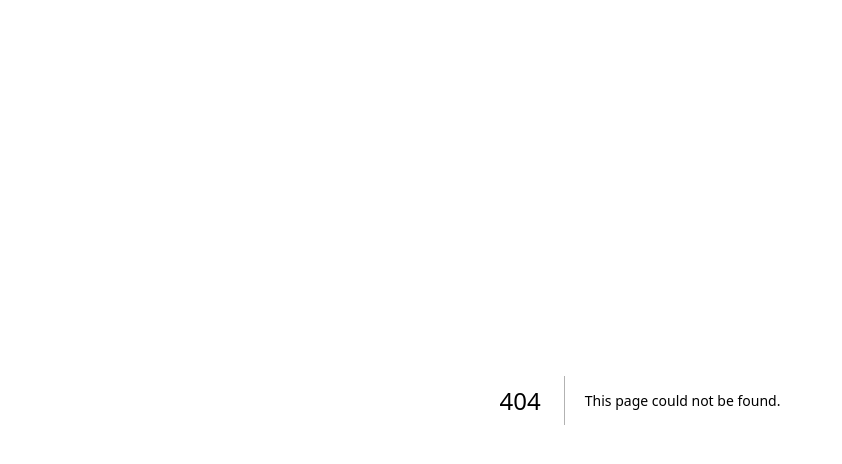
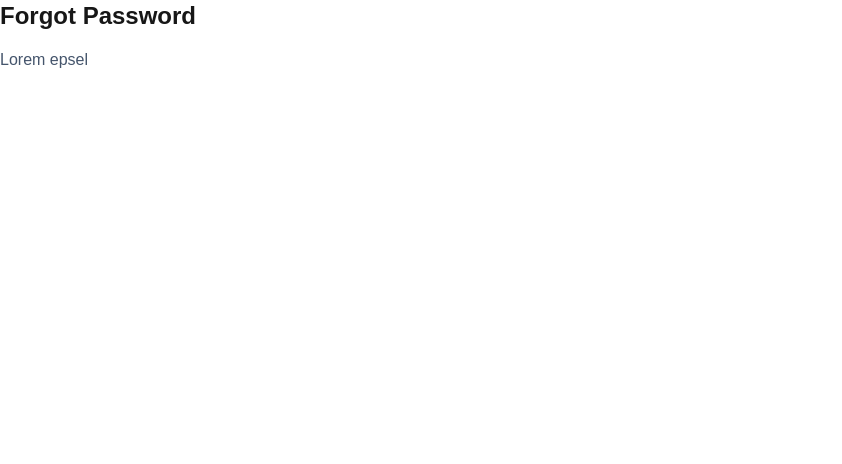
Before and after one commit to MarkLumaino/payroll-system, a Next.js app: page /forgot-password in a window 1280 px wide. Before the commit this address had no page. Shown: the top 464 px of the page, without its empty margins (0-842 px from the left). Built offline with nearby package versions, Linux system fonts and the light colour scheme.

Commit message:
forgot password

```diff
--- /dev/null
+++ b/app/(auth)/forgot-password/page.tsx
@@ -0,0 +1,10 @@
+export default function ForgotPasswordPage() {
+  return (
+    <div>
+      <h1 className="text-2xl font-semibold mb-4">Forgot Password</h1>
+      <p className="text-slate-600">
+        Lorem epsel
+      </p>
+    </div>
+  )
+}
--- a/app/dashboard/users/page.tsx
+++ b/app/dashboard/users/page.tsx
@@ -1,9 +1,9 @@
 export default function UserPage() {
   return (
     <div>
-      <h1 className="text-2xl font-semibold mb-4">Dashboard</h1>
+      <h1 className="text-2xl font-semibold mb-4">Users</h1>
       <p className="text-slate-600">
-        This sidebar only appears in dashboard pages.
+        Lorem epsel
       </p>
     </div>
   )
```
